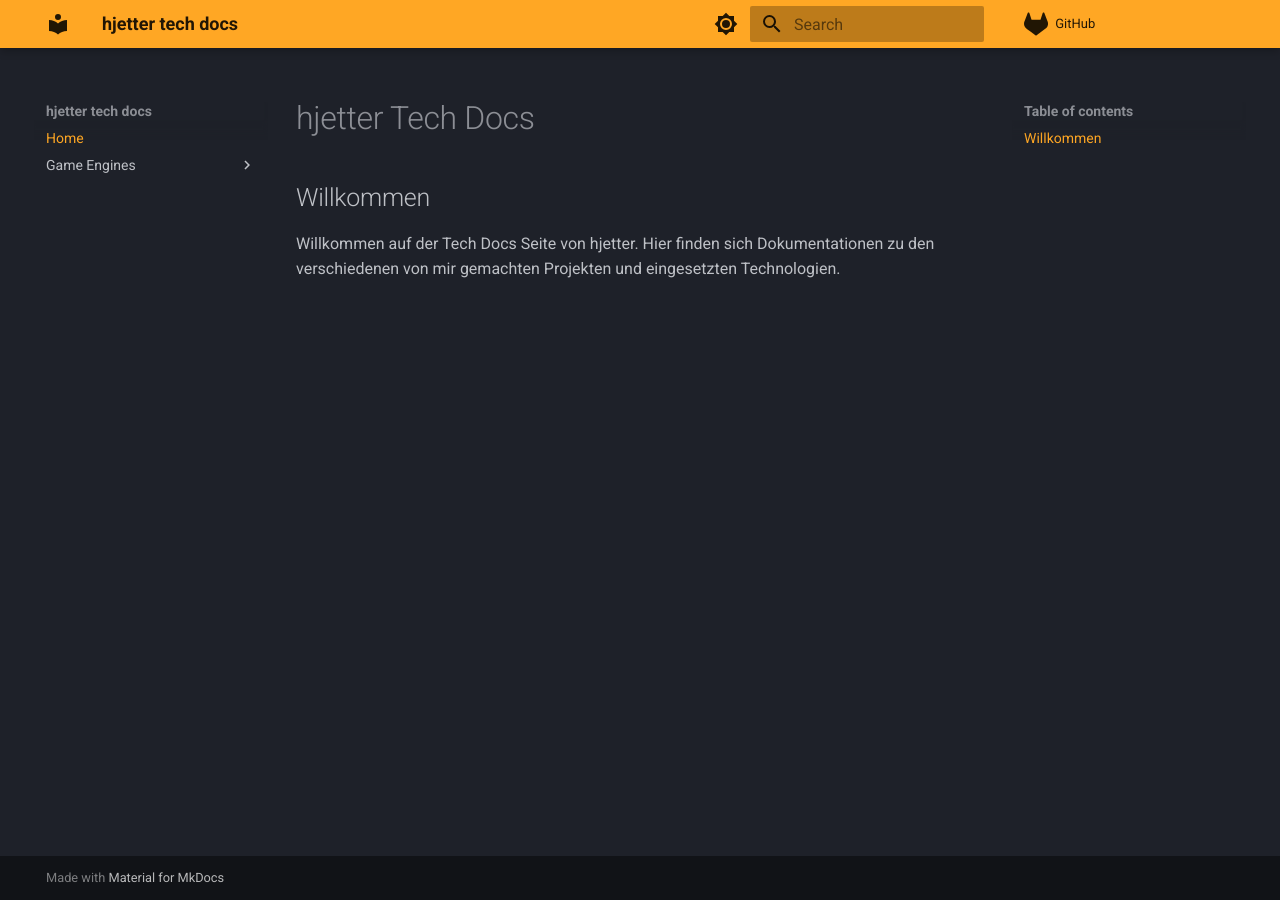
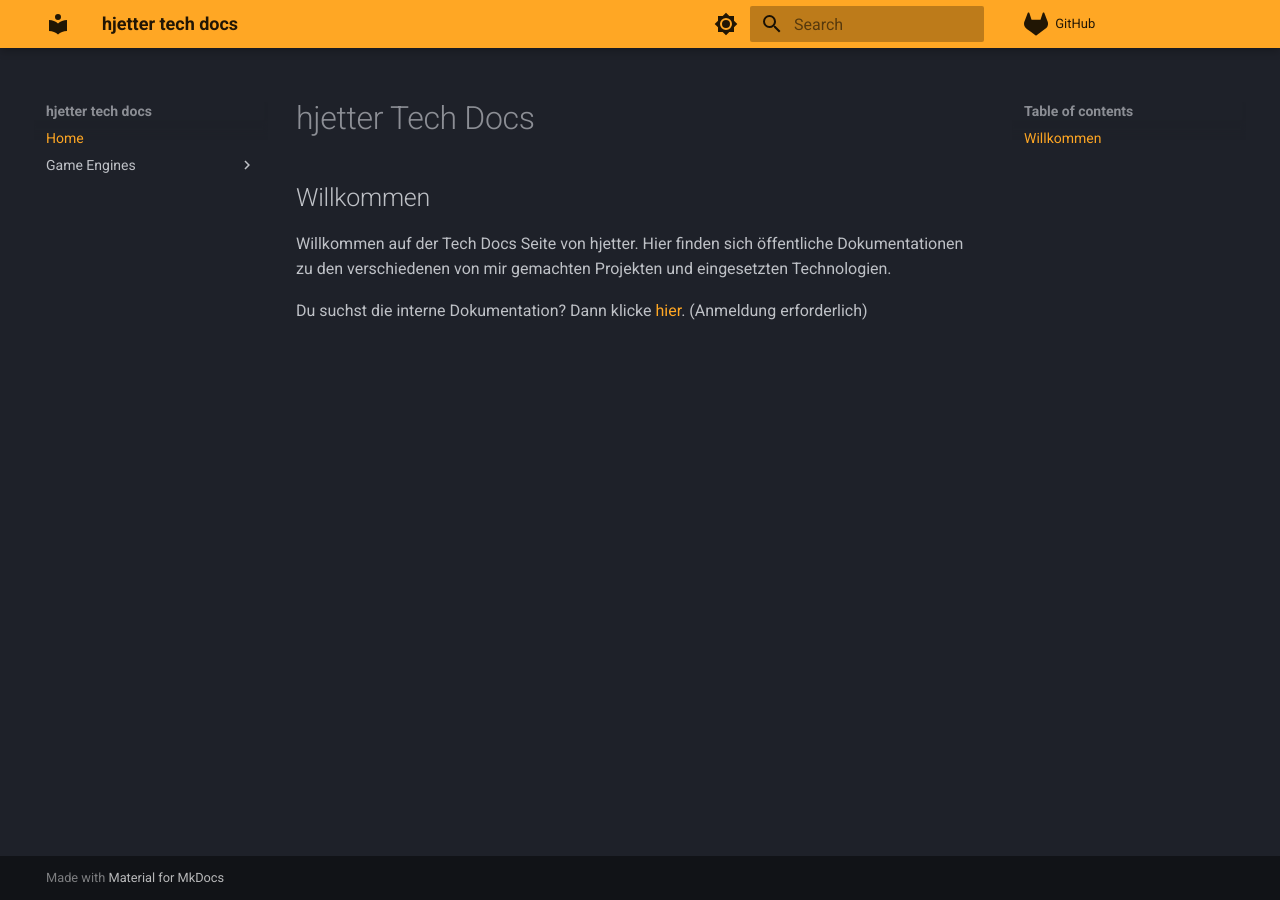
Before and after one commit to gittesserakt/hjetter-tech-docs, an MkDocs documentation site: the page built from docs/index.md, in a window 1280 px wide. Built offline with MkDocs 1.6.1 and Material for MkDocs 9.7.7, drawn with Linux system fonts in a browser that asks for light colours; comment, search, counter and statistics services are not loaded.

Commit message:
clarify documentation access and provide internal link

```diff
--- a/docs/index.md
+++ b/docs/index.md
@@ -3,4 +3,6 @@
 ## Willkommen
 
 Willkommen auf der Tech Docs Seite von hjetter.
-Hier finden sich Dokumentationen zu den verschiedenen von mir gemachten Projekten und eingesetzten Technologien.
+Hier finden sich öffentliche Dokumentationen zu den verschiedenen von mir gemachten Projekten und eingesetzten Technologien.
+
+Du suchst die interne Dokumentation? Dann klicke [hier](tech-docs.internal.hjetter.com). (Anmeldung erforderlich)
```
